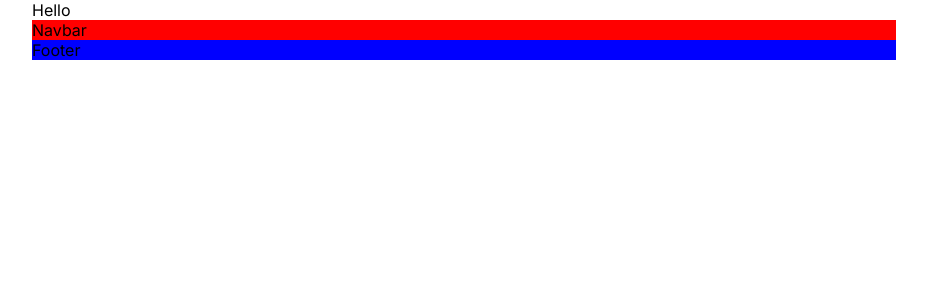
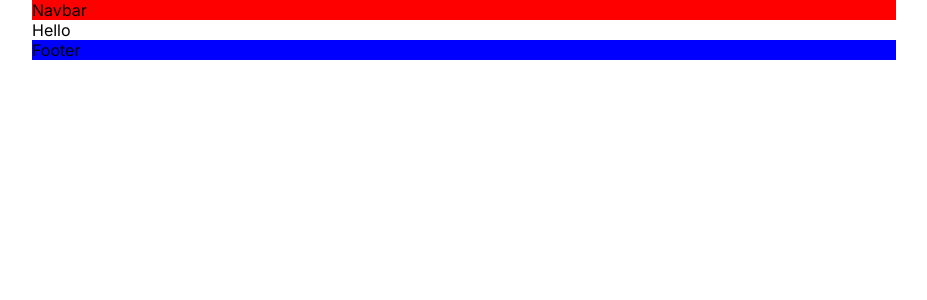
Before and after one commit to Russelllin7789/next-blog, a Next.js app: page / in a window 1280 px wide. Shown: the top 300 px of the page, without its empty margins (176-1103 px from the left). Built offline with nearby package versions, Linux system fonts and the light colour scheme.

Commit message:
add all necessary components

```diff
--- a/src/app/layout.js
+++ b/src/app/layout.js
@@ -1,5 +1,7 @@
 import "./globals.css";
 import { Inter } from "next/font/google";
+import Navbar from "@/components/navbar/Navbar";
+import Footer from "@/components/footer/Footer";
 
 const inter = Inter({ subsets: ["latin"] });
 
@@ -13,7 +15,11 @@ export default function RootLayout({ children }) {
     <html lang="en">
       <body className={inter.className}>
         <div className="container">
-          <div className="wrapper">{children}</div>
+          <div className="wrapper">
+            <Navbar />
+            {children}
+            <Footer />
+          </div>
         </div>
       </body>
     </html>
--- a/src/app/page.jsx
+++ b/src/app/page.jsx
@@ -1,13 +1,9 @@
-import Navbar from "@/components/navbar/Navbar";
 import styles from "./homepage.module.css";
-import Footer from "@/components/footer/Footer";
 
 export default function Home() {
   return (
     <div>
       <div>Hello</div>
-      <Navbar />
-      <Footer />
     </div>
   );
 }
--- /dev/null
+++ b/src/components/cardList/cardList.module.css
@@ -0,0 +1,3 @@
+.container {
+  background-color: blue;
+}
--- /dev/null
+++ b/src/components/categoryList/categoryList.module.css
@@ -0,0 +1,3 @@
+.container {
+  background-color: blue;
+}
--- /dev/null
+++ b/src/components/featured/featured.module.css
@@ -0,0 +1,3 @@
+.container {
+  background-color: blue;
+}
--- /dev/null
+++ b/src/components/menu/menu.module.css
@@ -0,0 +1,3 @@
+.container {
+  background-color: blue;
+}
--- /dev/null
+++ b/src/components/pagination/pagination.module.css
@@ -0,0 +1,3 @@
+.container {
+  background-color: blue;
+}
```
Also changed, not shown: src/components/cardList/CardList.jsx (added, +12 -0 lines), src/components/categoryList/CategoryList.jsx (added, +12 -0 lines), src/components/featured/Featured.jsx (added, +12 -0 lines), src/components/menu/Menu.jsx (added, +12 -0 lines), src/components/pagination/Pagination.jsx (added, +12 -0 lines).
